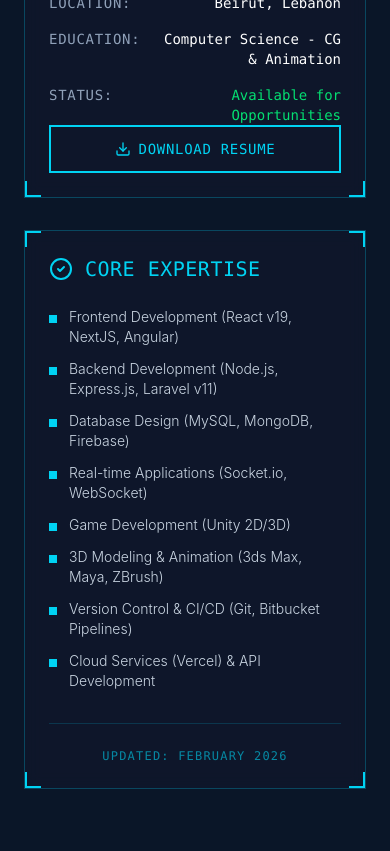
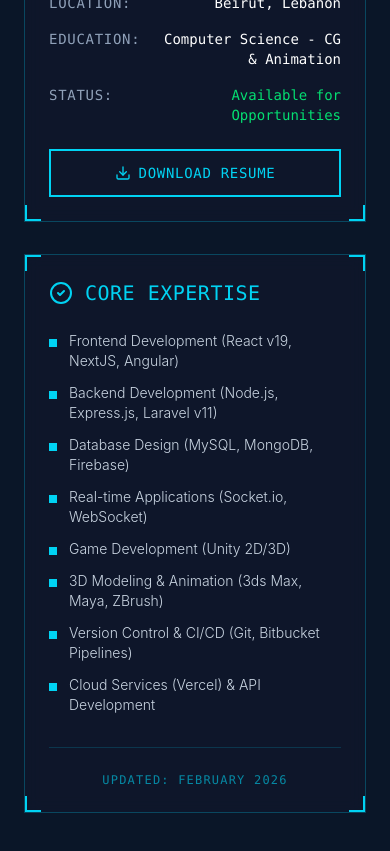
Before and after one commit to BreicheSinal/BreicheSinalPortfolio, a React (Vite) app: page / in a window 390 px wide. Shown: the part 8760-9611 px from the top of the page. Built offline with nearby package versions, Linux system fonts and the light colour scheme; no server answers.

Commit message:
deploying v0.4.0

```diff
--- a/src/app/App.tsx
+++ b/src/app/App.tsx
@@ -100,8 +100,8 @@ export default function App() {
               VIEW PROJECTS
             </a>
             <a
-              href="#resume"
-              onClick={(e) => handleSmoothScroll(e, "#resume")}
+              href="/downloads/BreicheSinal.pdf"
+              download
               className="px-6 py-3 border border-cyan-500/30 text-white font-mono text-sm tracking-wider hover:border-cyan-400 hover:text-cyan-400 transition-all"
             >
               DOWNLOAD RESUME
--- a/src/app/components/ResumeSection.tsx
+++ b/src/app/components/ResumeSection.tsx
@@ -72,7 +72,7 @@ export function ResumeSection() {
         <a
           href="/downloads/BreicheSinal.pdf"
           download
-          className="w-full mt-auto px-6 py-3 border-2 border-cyan-400 text-cyan-400 font-mono text-sm tracking-wider hover:bg-cyan-400 hover:text-slate-900 transition-all flex items-center justify-center gap-2 group"
+          className="w-full mt-6 md:mt-auto px-6 py-3 border-2 border-cyan-400 text-cyan-400 font-mono text-sm tracking-wider hover:bg-cyan-400 hover:text-slate-900 transition-all flex items-center justify-center gap-2 group"
         >
           <Download className="w-4 h-4 group-hover:animate-bounce" />
           <span>DOWNLOAD RESUME</span>
```
Also changed, not shown: 1 other file (tests, documents, lock files or other folders).
